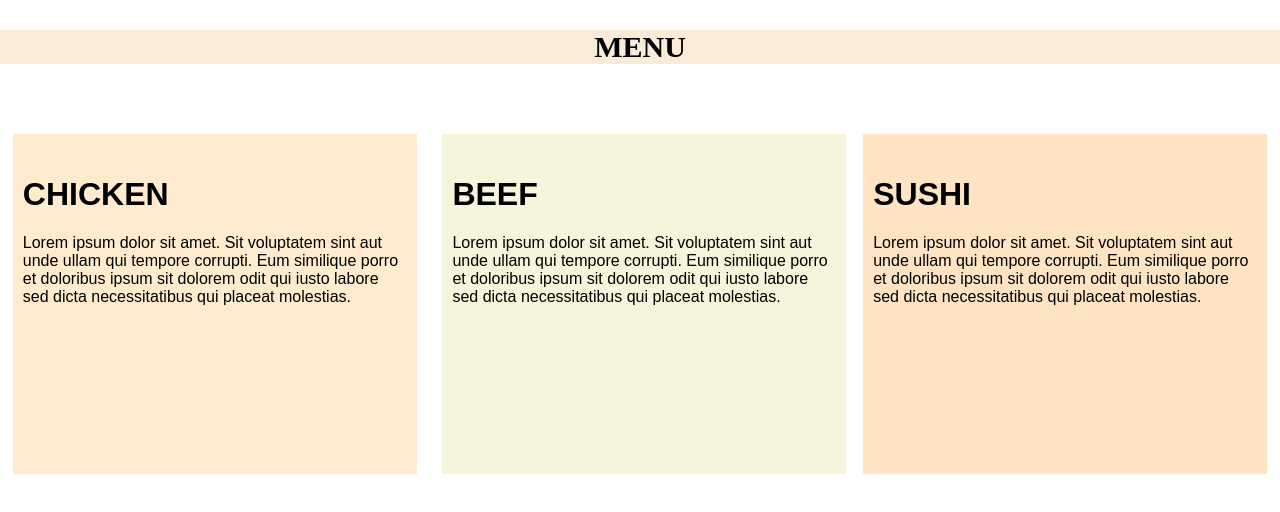
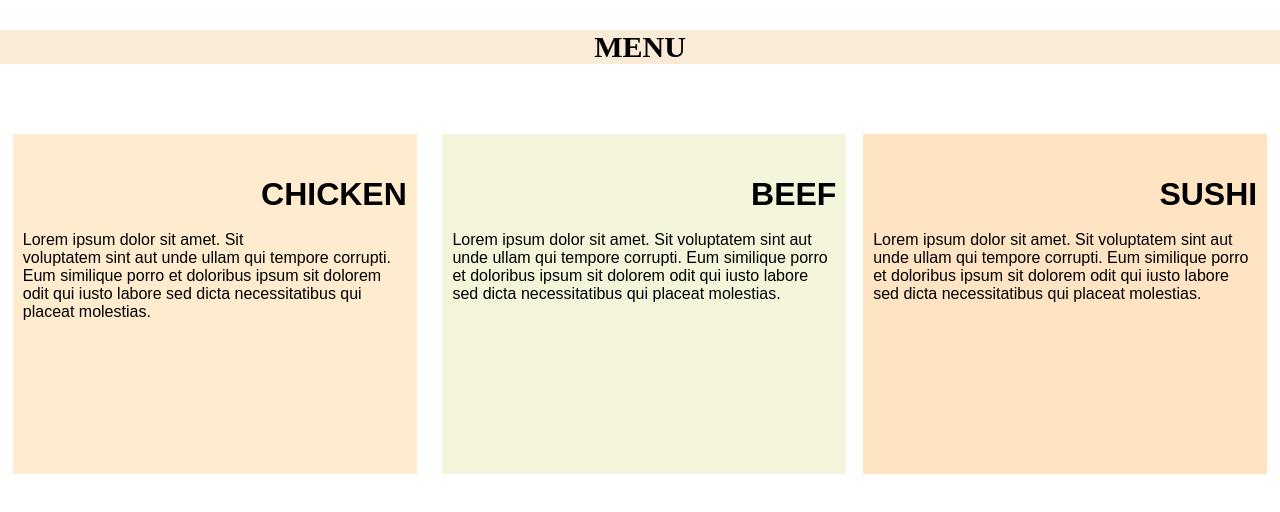
Before and after one commit to Sivabharathi-A/COURSERA, a plain HTML site: page module2-solution/index.html in a window 1280 px wide. Drawn offline with Linux system fonts and the light colour scheme.

Commit message:
Update style.css

```diff
--- a/module2-solution/style.css
+++ b/module2-solution/style.css
@@ -35,6 +35,12 @@ body{
     padding-left: 10px;
     padding-right: 10px;
 }
+.content1 h1{
+    float: right;
+}
+.content1 p{
+    margin-top: 20%;
+}
 .content2{
     background-color: beige;
     font-family: 'Roboto+Slab', sans-serif;
@@ -50,6 +56,13 @@ body{
     padding-left: 10px;
     padding-right: 10px;
 }
+.content2 h1{
+    float: right;
+    margin-bottom: 2%;
+}
+.content2 p{
+    margin-top: 20%;
+}
 .content3{
     background-color: bisque;
     font-family: 'Roboto+Slab', sans-serif;
@@ -64,6 +77,13 @@ body{
     padding-bottom: 20px;
     padding-left: 10px;
     padding-right: 10px;
+}
+.content3 h1{
+    float: right;
+    margin-bottom: 2%;
+}
+.content3 p{
+    margin-top: 20%;
 }
 @media screen and (min-width:768px) and (max-width:992px)
 {
```
